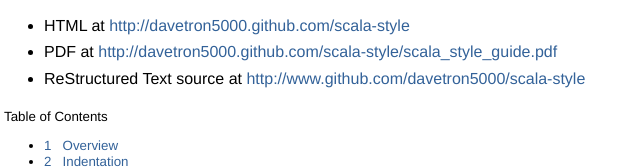
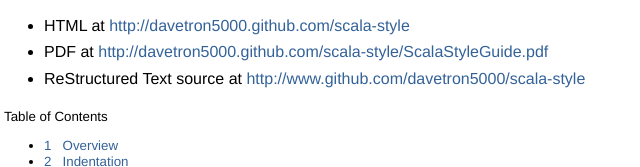
Before and after one commit to greedy/scala-style, a plain HTML site: page index.html in a window 1280 px wide. Shown: the part 273-440 px from the top of the page, 120-760 px from the left. Drawn offline with Linux system fonts and the light colour scheme.

Commit message:
Updated files.

```diff
--- a/index.html
+++ b/index.html
@@ -22,7 +22,7 @@
 <p>This document is available in the following formats:</p>
 <ul class="simple">
 <li>HTML at <a class="reference external" href="http://davetron5000.github.com/scala-style">http://davetron5000.github.com/scala-style</a></li>
-<li>PDF at  <a class="reference external" href="http://davetron5000.github.com/scala-style/scala_style_guide.pdf">http://davetron5000.github.com/scala-style/scala_style_guide.pdf</a></li>
+<li>PDF at  <a class="reference external" href="http://davetron5000.github.com/scala-style/ScalaStyleGuide.pdf">http://davetron5000.github.com/scala-style/ScalaStyleGuide.pdf</a></li>
 <li>ReStructured Text source at <a class="reference external" href="http://www.github.com/davetron5000/scala-style">http://www.github.com/davetron5000/scala-style</a></li>
 </ul>
 <div class="contents topic" id="table-of-contents">
```
Also changed, not shown: 1 other file.
